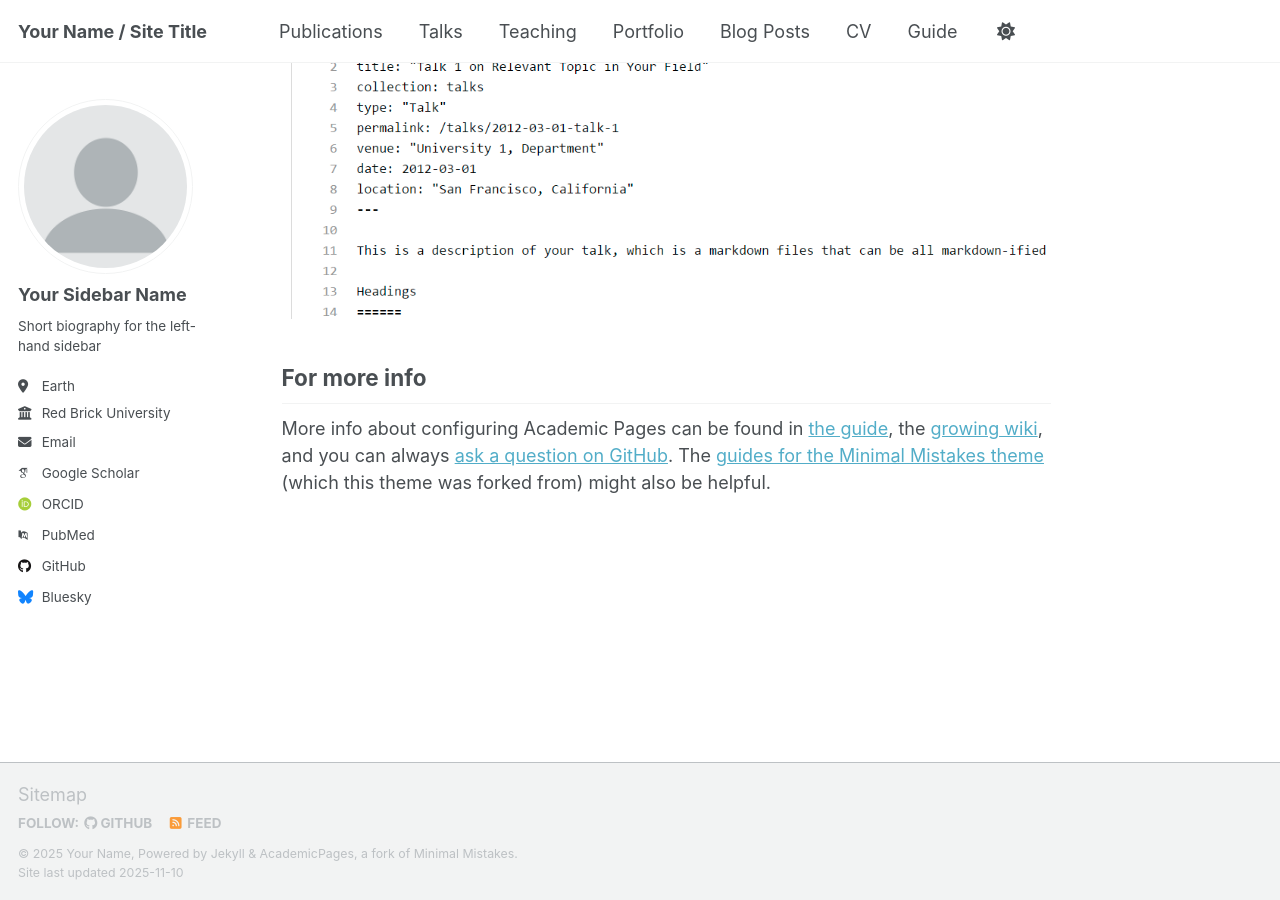
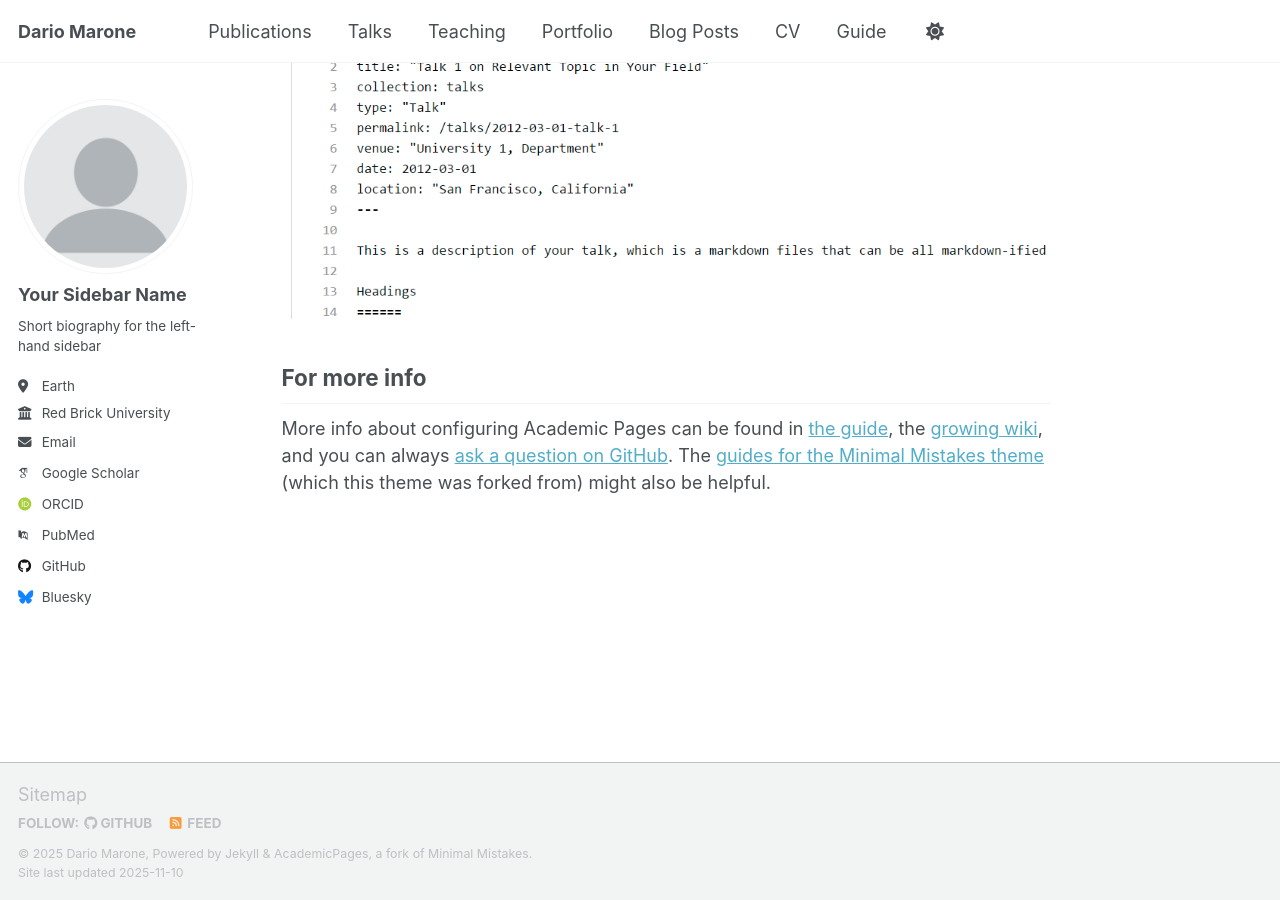
Before and after one commit to dismal-econ/dismal-econ.github.io, a Jekyll site: the page built from _pages/about.md, in a window 1280 px wide and 900 px high, scrolled down 2880 px. Built offline with Jekyll 4.4.1, drawn with Linux system fonts in a browser that asks for light colours; some web fonts are replaced; a script that is not in the unit is left out.

Commit message:
Update site configuration with personal details

```diff
--- a/_config.yml
+++ b/_config.yml
@@ -9,14 +9,14 @@
 # Basic Site Settings
 locale                   : "en-US"
 site_theme               : "default" # Currently available options are "default", "air"
-title                    : "Your Name / Site Title"
+title                    : "Dario Marone"
 title_separator          : "-"
-name                     : &name "Your Name"
-description              : &description "Your Name's academic portfolio"   # Update this with a general description of your site, this is the default if not overridden by a page
-url                      : https://academicpages.github.io # The base hostname & protocol for your site e.g. "https://[your GitHub username].github.io",
+name                     : &name "Dario Marone"
+description              : &description "Welcome to my personal website."   # Update this with a general description of your site, this is the default if not overridden by a page
+url                      : https://dismal-econ.github.io # The base hostname & protocol for your site e.g. "https://[your GitHub username].github.io",
                                                            # or if you already have some other page hosted on Github then use "https://[your GitHub username].github.io/[Your Repo Name]"
 baseurl                  : "" # the subpath of your site, e.g. "/blog"
-repository               : "academicpages/academicpages.github.io"
+repository               : "dismal-econ/dismal-econ.github.io"
 
 # Site Author - The following control what appear as part of the author content on the side bar.
 #               If a field is blank the icon and link will not appear, otherwise it will be shown.
```
